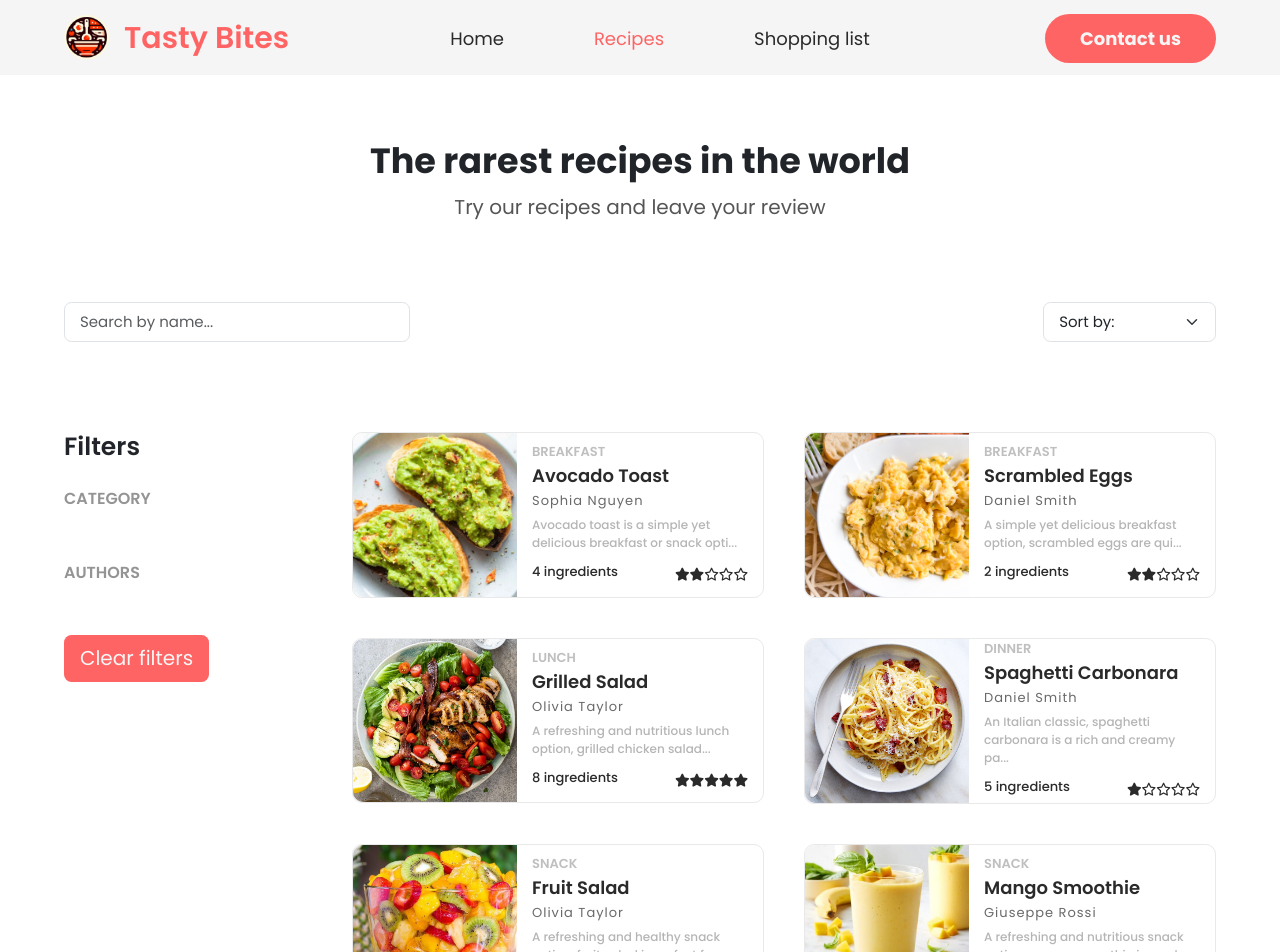
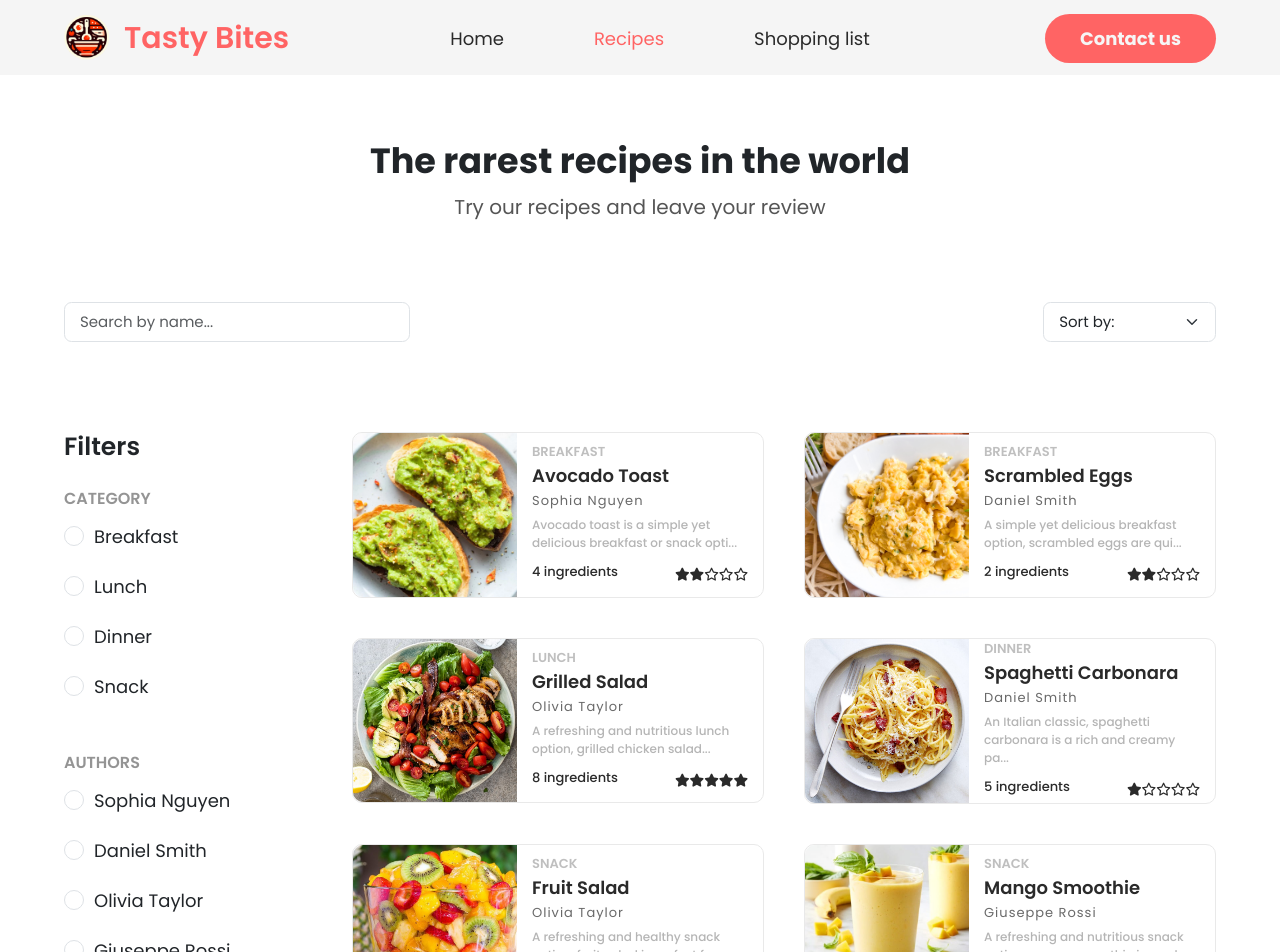
Before and after one commit to Nikola-02/tastybites, an Angular app: page /recipes in a window 1280 px wide. Shown: the top 952 px of the page. Built offline with nearby package versions, Linux system fonts and the light colour scheme.

Commit message:
Finished refactored filters

```diff
--- a/src/app/components/recipes/recipes.component.ts
+++ b/src/app/components/recipes/recipes.component.ts
@@ -3,6 +3,8 @@ import { RecipesService } from './recipes.service';
 import { IRecipe } from '../../shared/interfaces/i-recipe';
 import { RadioComponent } from 'src/app/shared/abstract/radio/radio.component';
 import { NgForm } from '@angular/forms';
+import { Observable } from 'rxjs';
+import { __values } from 'tslib';
 
 @Component({
   selector: 'app-recipes',
@@ -21,12 +23,14 @@ export class RecipesComponent implements OnInit {
   categories: string[];
   authors: string[];
   error: string;
+  observableFilter: any;
 
   constructor(private recipesService: RecipesService) {}
 
   ngOnInit(): void {
     this.getRecipes();
     this.getTotalPagesForRecipes();
+    this.setFilters();
   }
 
   setSelectedFilters(data: { value: string; entityName: string }) {
@@ -35,6 +39,18 @@ export class RecipesComponent implements OnInit {
     if (data.entityName === 'category') this.category = data.value;
 
     this.getRecipes();
+  }
+
+  setFilters() {
+    let filtersObservable = this.recipesService.getFilters();
+
+    filtersObservable.authors.subscribe((authors) => {
+      this.authors = authors;
+    });
+
+    filtersObservable.categories.subscribe((categories) => {
+      this.categories = categories;
+    });
   }
 
   onSubmit(ngForm: NgForm) {
@@ -60,16 +76,17 @@ export class RecipesComponent implements OnInit {
         this.author,
         this.category
       )
-      .subscribe(
-        (recipes: IRecipe[]) => {
-          this.error = '';
-          this.recipes = recipes;
-          this.getTotalPagesForRecipes();
-        },
-        (error) => {
+      .subscribe((recipes: IRecipe[]) => {
+        if (!recipes.length) {
+          console.log('da');
+
           this.error = 'There is no recipes for this combination.';
+          return;
         }
-      );
+        this.error = '';
+        this.recipes = recipes;
+        this.getTotalPagesForRecipes();
+      });
   }
 
   getTotalPagesForRecipes() {
--- a/src/app/components/recipes/recipes.service.ts
+++ b/src/app/components/recipes/recipes.service.ts
@@ -31,14 +31,50 @@ export class RecipesService {
         }));
       }),
       map((newRecipes) => {
+        //Filters
+        newRecipes = this.filteredRecipes(newRecipes, search, author, category);
+
         let filteredRecipes = newRecipes;
+
+        //Pagination
 
         let startIndex = limit * (page - 1);
         let endIndex = limit * page;
 
         return filteredRecipes.slice(startIndex, endIndex);
+
+        //Sort
+
+        //newRecipes = this.sortRecipes(newRecipes, sort);
       })
     );
+  }
+
+  filteredRecipes(
+    recipes: IRecipe[],
+    search: string,
+    author: string,
+    category: string
+  ): IRecipe[] {
+    if (search) {
+      recipes = recipes.filter((r) => {
+        return r.name.toLowerCase().includes(search.toLowerCase());
+      });
+    }
+
+    if (author) {
+      recipes = recipes.filter((r) => {
+        return r.author.toLowerCase() == author.toLowerCase();
+      });
+    }
+
+    if (category) {
+      recipes = recipes.filter((r) => {
+        return r.category.toLowerCase() == category.toLowerCase();
+      });
+    }
+
+    return recipes;
   }
 
   getAllRecipesForTotalPages(search = '', author = '', category = '') {
@@ -72,6 +108,24 @@ export class RecipesService {
     //return this.http.get<IRecipe>(url);
   }
 
+  getFilters() {
+    const authorsUrl = '../../../assets/json/authors.json';
+    const categoriesUrl = '../../../assets/json/categories.json';
+
+    let authors = this.getAuthors(authorsUrl);
+    let categories = this.getAuthors(categoriesUrl);
+
+    return { authors: authors, categories: categories };
+  }
+
+  getAuthors(url: string) {
+    return this.http.get<string[]>(url);
+  }
+
+  getCategories(url: string) {
+    return this.http.get<string[]>(url);
+  }
+
   private trimAndAppendDots(description: string): string {
     if (description.length > 63) {
       return description.slice(0, 63) + '...';
```
